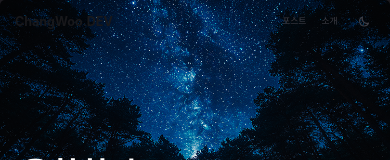
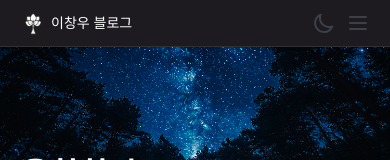
Before and after one commit to changchangwoo/DevBLOG, a Next.js app: page / in a window 390 px wide. Shown: the top 160 px of the page. Built offline with nearby package versions, Linux system fonts and the light colour scheme.

Commit message:
Feat : Header 모바일, 데스크탑 컴포넌트 구분, 포스트 페이지 디자인 적용

```diff
--- a/app/layout.tsx
+++ b/app/layout.tsx
@@ -2,7 +2,7 @@ import type { Metadata } from "next";
 import "./globals.css";
 import "highlight.js/styles/github.css";
 import ThemeProvider from "@/components/ThemeProvider";
-import Header from "@/components/Header";
+import Header from "@/components/Header/Header";
 
 export const metadata: Metadata = {
   title: "울창한 숲",
--- a/app/post/[...slug]/page.tsx
+++ b/app/post/[...slug]/page.tsx
@@ -55,7 +55,7 @@ export default async function PostPage({ params }: PostPageProps) {
   const categoryInfo = getCategoryInfo(post.category);
 
   return (
-    <div className="min-h-screen bg-background">
+    <div className="min-h-screen bg-background pt-[46px]">
       <div className="relative mx-auto max-w-4xl pb-[3rem]">
             {post.coverImage && (
                 <Image
--- a/app/post/page.tsx
+++ b/app/post/page.tsx
@@ -6,11 +6,11 @@ export default function Post() {
   const tags = getRecentTag();
 
   return (
-    <div className="min-h-screen bg-zinc-50 dark:bg-zinc-950">
-      <main className="mx-auto max-w-4xl px-6 py-16">
-        <header className="mb-16">
+    <div className="min-h-screen bg-background pt-[46px]">
+      <main className="mx-auto max-w-4xl px-6 pt-[4rem]">
+        <header className="mb-[2rem]">
           <h1 className="text-4xl font-bold tracking-tight text-zinc-900 dark:text-zinc-50 sm:text-5xl">
-            아티클
+            포스트
           </h1>
         </header>
 
--- a/components/Divider.tsx
+++ b/components/Divider.tsx
@@ -3,6 +3,8 @@ import { cn } from "@/lib/utils";
 interface DividerProps {
   className?: string;
   spacing?: "none" | "sm" | "md" | "lg";
+  label?: string;
+  color?: "boundary" | "primary";
 }
 
 const spacingClasses = {
@@ -12,14 +14,37 @@ const spacingClasses = {
   lg: "my-[2rem]",
 };
 
+const colorClasses = {
+  boundary: "bg-boundary",
+  primary: "bg-primary",
+};
+
 export default function Divider({
   className,
-  spacing = "none"
+  spacing = "none",
+  label,
+  color = "boundary",
 }: Readonly<DividerProps>) {
+  if (label) {
+    return (
+      <div
+        className={cn(
+          "flex items-center gap-4 w-full",
+          spacing !== "none" && spacingClasses[spacing],
+          className
+        )}
+      >
+        <span className="text-primary whitespace-nowrap">{label}</span>
+        <div className={cn("flex-1 h-[0.5px]", colorClasses[color])} />
+      </div>
+    );
+  }
+
   return (
     <div
       className={cn(
-        "w-full h-[0.5px] bg-boundary",
+        "w-full h-[0.5px]",
+        colorClasses[color],
         spacing !== "none" && spacingClasses[spacing],
         className
       )}
--- /dev/null
+++ b/components/Header/Header.tsx
@@ -0,0 +1,49 @@
+"use client";
+
+import { useEffect, useState } from "react";
+import { useTheme } from "next-themes";
+import HeaderMobile from "./HeaderMobile";
+import HeaderDesktop from "./HeaderDesktop";
+
+export default function Header() {
+  const [isScrolled, setIsScrolled] = useState(false);
+  const [mounted, setMounted] = useState(false);
+  const { theme, setTheme } = useTheme();
+
+  useEffect(() => {
+    setMounted(true);
+  }, []);
+
+  useEffect(() => {
+    const handleScroll = () => {
+      if (window.scrollY > 20) {
+        setIsScrolled(true);
+      } else {
+        setIsScrolled(false);
+      }
+    };
+
+    window.addEventListener("scroll", handleScroll);
+
+    return () => {
+      window.removeEventListener("scroll", handleScroll);
+    };
+  }, []);
+
+  return (
+    <>
+      <HeaderDesktop
+        isScrolled={isScrolled}
+        mounted={mounted}
+        theme={theme}
+        setTheme={setTheme}
+      />
+      <HeaderMobile
+        isScrolled={isScrolled}
+        mounted={mounted}
+        theme={theme}
+        setTheme={setTheme}
+      />
+    </>
+  );
+}
--- a/components/Header.tsx
+++ b/components/Header/HeaderDesktop.tsx
@@ -1,37 +1,24 @@
 "use client";
 
-import { useEffect, useState } from "react";
-import { useTheme } from "next-themes";
 import Link from "next/link";
+import Image from "next/image";
 
-export default function Header() {
-  const [isScrolled, setIsScrolled] = useState(false);
-  const [mounted, setMounted] = useState(false);
-  const { theme, setTheme } = useTheme();
+interface HeaderDesktopProps {
+  isScrolled: boolean;
+  mounted: boolean;
+  theme: string | undefined;
+  setTheme: (theme: string) => void;
+}
 
-  useEffect(() => {
-    setMounted(true);
-  }, []);
-
-  useEffect(() => {
-    const handleScroll = () => {
-      if (window.scrollY > 20) {
-        setIsScrolled(true);
-      } else {
-        setIsScrolled(false);
-      }
-    };
-
-    window.addEventListener("scroll", handleScroll);
-
-    return () => {
-      window.removeEventListener("scroll", handleScroll);
-    };
-  }, []);
-
+export default function HeaderDesktop({
+  isScrolled,
+  mounted,
+  theme,
+  setTheme,
+}: HeaderDesktopProps) {
   return (
     <header
-      className={`fixed top-0 left-0 right-0 z-50 max-h-[3.4rem] ${
+      className={`fixed top-0 left-0 right-0 z-50 max-h-[3.4rem] hidden xl:block ${
         isScrolled
           ? "bg-white/95 dark:bg-zinc-900/95 shadow-md backdrop-blur-sm"
           : "bg-transparent"
@@ -41,13 +28,19 @@ export default function Header() {
         <div className="flex items-center justify-between">
           <Link
             href="/"
-            className={`text-xl font-bold  ${
+            className={`flex items-center gap-2 ${
               isScrolled
                 ? "text-zinc-900 dark:text-zinc-50"
                 : "text-zinc-900 dark:text-zinc-50"
             }`}
           >
-            ChangWoo.DEV
+            <Image
+              src="/images/common/logo.svg"
+              alt="Logo"
+              width={32}
+              height={32}
+              className="transition-opacity hover:opacity-80"
+            />
           </Link>
 
           <div className="flex items-center gap-6">
--- /dev/null
+++ b/components/Header/HeaderMobile.tsx
@@ -0,0 +1,148 @@
+"use client";
+
+import { useState } from "react";
+import Link from "next/link";
+import Image from "next/image";
+
+interface HeaderMobileProps {
+  isScrolled: boolean;
+  mounted: boolean;
+  theme: string | undefined;
+  setTheme: (theme: string) => void;
+}
+
+export default function HeaderMobile({
+  isScrolled,
+  mounted,
+  theme,
+  setTheme,
+}: HeaderMobileProps) {
+  const [isMenuOpen, setIsMenuOpen] = useState(false);
+
+  return (
+    <header className={`fixed top-0 left-0 right-0 z-50 bg-background xl:hidden border-b border-boundary`}>
+      <div className="px-[2rem] py-[1rem]">
+        <div className="flex items-center justify-between">
+          <Link
+            href="/"
+            className={`flex items-center gap-[0.5rem] justify-center ${
+              isScrolled
+                ? "text-primary"
+                : "text-background"
+            }`}
+          >
+            <Image
+              src="/images/common/logo.svg"
+              alt="Logo"
+              width={26}
+              height={26}
+              className="transition-opacity hover:opacity-80"
+            />
+            <h1 className="body3 text-primary">이창우 블로그</h1>
+          </Link>
+
+          <div className="flex items-center gap-4">
+            {mounted && (
+              <button
+                onClick={() => setTheme(theme === "dark" ? "light" : "dark")}
+                className={`hover:bg-zinc-100 dark:hover:bg-zinc-800 ${
+                  isScrolled
+                    ? "text-zinc-700 dark:text-zinc-300"
+                    : "text-zinc-700 dark:text-zinc-300"
+                }`}
+                aria-label="테마 전환"
+              >
+                {theme === "dark" ? (
+                  <svg
+                    className="h-[2.4rem] w-[2.4rem]"
+                    fill="none"
+                    viewBox="0 0 24 24"
+                    stroke="currentColor"
+                  >
+                    <path
+                      strokeLinecap="round"
+                      strokeLinejoin="round"
+                      strokeWidth={2}
+                      d="M12 3v1m0 16v1m9-9h-1M4 12H3m15.364 6.364l-.707-.707M6.343 6.343l-.707-.707m12.728 0l-.707.707M6.343 17.657l-.707.707M16 12a4 4 0 11-8 0 4 4 0 018 0z"
+                    />
+                  </svg>
+                ) : (
+                  <svg
+                    className="h-[2.4rem] w-[2.4rem]"
+                    fill="none"
+                    viewBox="0 0 24 24"
+                    stroke="currentColor"
+                  >
+                    <path
+                      strokeLinecap="round"
+                      strokeLinejoin="round"
+                      strokeWidth={2}
+                      d="M20.354 15.354A9 9 0 018.646 3.646 9.003 9.003 0 0012 21a9.003 9.003 0 008.354-5.646z"
+                    />
+                  </svg>
+                )}
+              </button>
+            )}
+            <button
+              onClick={() => setIsMenuOpen(!isMenuOpen)}
+              className="hover:bg-zinc-100 dark:hover:bg-zinc-800 text-zinc-700 dark:text-zinc-300"
+              aria-label={isMenuOpen ? "메뉴 닫기" : "메뉴 열기"}
+            >
+              {isMenuOpen ? (
+                <svg
+                  className="h-[2.4rem] w-[2.4rem]"
+                  fill="none"
+                  viewBox="0 0 24 24"
+                  stroke="currentColor"
+                >
+                  <path
+                    strokeLinecap="round"
+                    strokeLinejoin="round"
+                    strokeWidth={2}
+                    d="M6 18L18 6M6 6l12 12"
+                  />
+                </svg>
+              ) : (
+                <svg
+                  className="h-[2.4rem] w-[2.4rem]"
+                  fill="none"
+                  viewBox="0 0 24 24"
+                  stroke="currentColor"
+                >
+                  <path
+                    strokeLinecap="round"
+                    strokeLinejoin="round"
+                    strokeWidth={2}
+                    d="M4 6h16M4 12h16M4 18h16"
+                  />
+                </svg>
+              )}
+            </button>
+          </div>
+        </div>
+
+        {/* 모바일 메뉴 */}
+        {isMenuOpen && (
+          <nav className=" mt-4 pt-4">
+            <div className="flex flex-col gap-[2rem]">
+              <Link
+                href="/post"
+                className="body3 text-primary "
+                onClick={() => setIsMenuOpen(false)}
+              >
+                포스트
+              </Link>
+              <Link
+                href="/about"
+                className="body3 text-primary "
+                onClick={() => setIsMenuOpen(false)}
+              >
+                소개
+              </Link>
+            </div>
+          </nav>
+        )}
+      </div>
+    </header>
+  );
+}
```
Also changed, not shown: app/post/PostList.tsx (+11 -20 lines), public/images/common/logo.svg (added).
